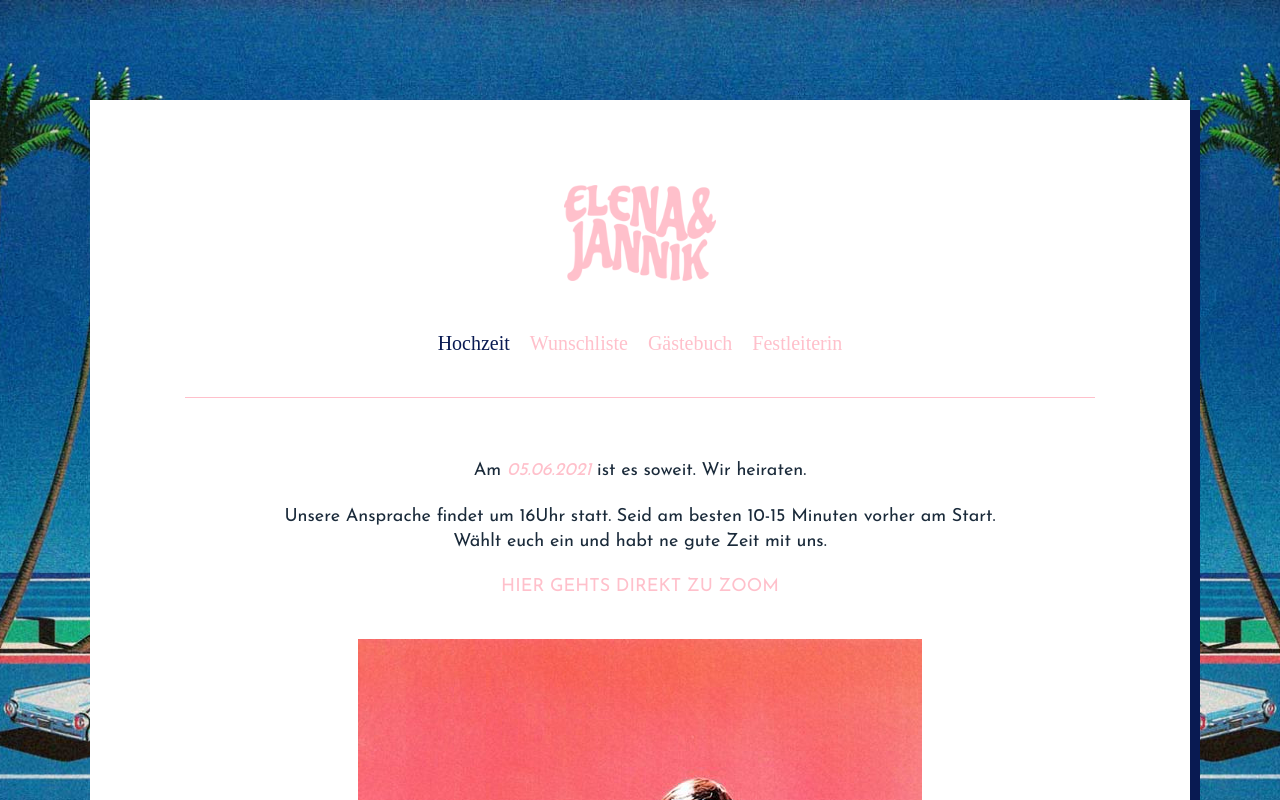
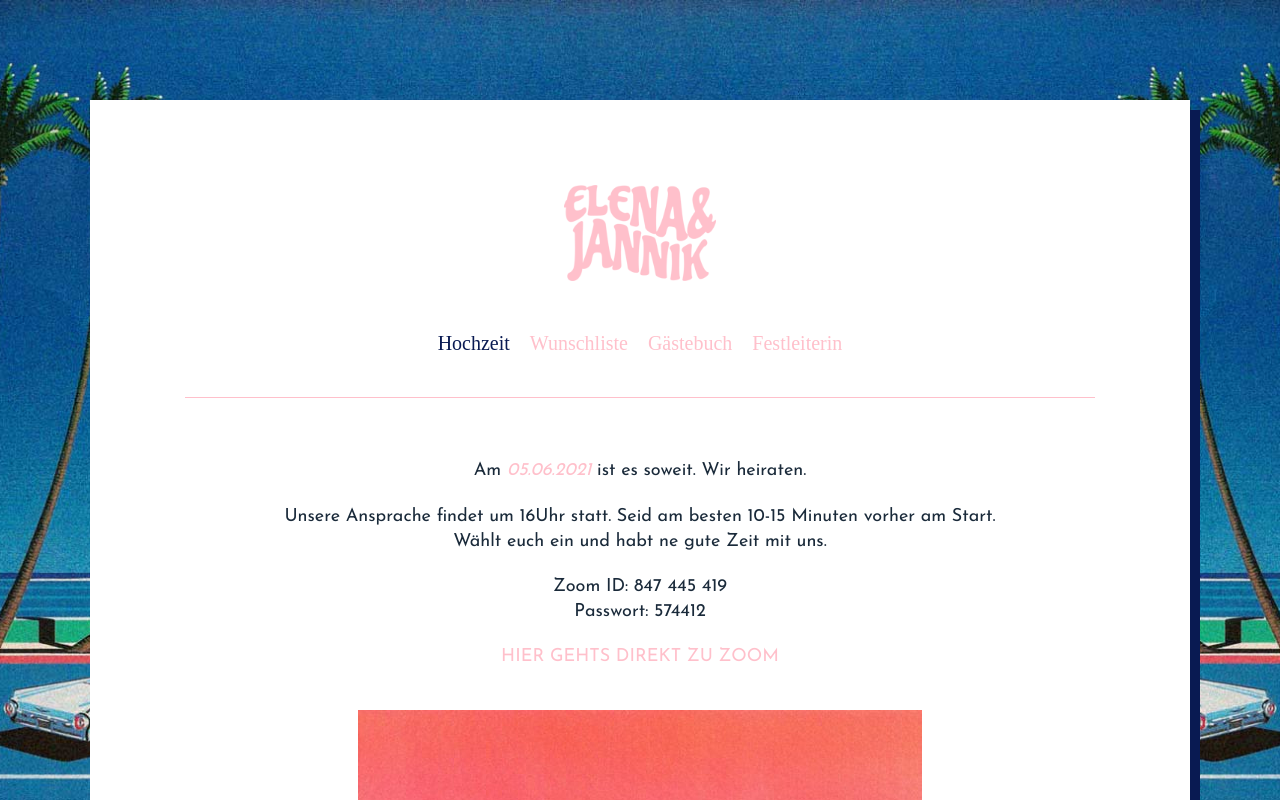
Before and after one commit to wh1zk1d/elenaundjannik, a React (Create React App) app: page / in a window 1280 px wide. Shown: the top 800 px of the page. Built offline with nearby package versions, Linux system fonts and the light colour scheme; a web font is replaced by a local one.

Commit message:
add zoom data

```diff
--- a/src/components/Header.js
+++ b/src/components/Header.js
@@ -8,8 +8,7 @@ const HeaderStyles = styled.header`
   text-align: center;
 
   @media screen and (max-width: 640px) {
-    padding-top: 0;
-    padding-bottom: 2rem;
+    padding: 2rem 0;
 
     img {
       height: 60px;
--- a/src/views/Home.js
+++ b/src/views/Home.js
@@ -19,6 +19,12 @@ export default function Home() {
           ne gute Zeit mit uns.
         </p>
         <p>
+          Zoom ID: 847 445 419
+          <br />
+          Passwort: 574412
+          <br />
+        </p>
+        <p>
           <a
             href='https://zoom.us/j/847445419?pwd=aERQUHhUWjBCdjg5eUE4SUZtdk4zZz09'
             target='_blank'
```
Also changed, not shown: 1 other file (tests, documents, lock files or other folders).
